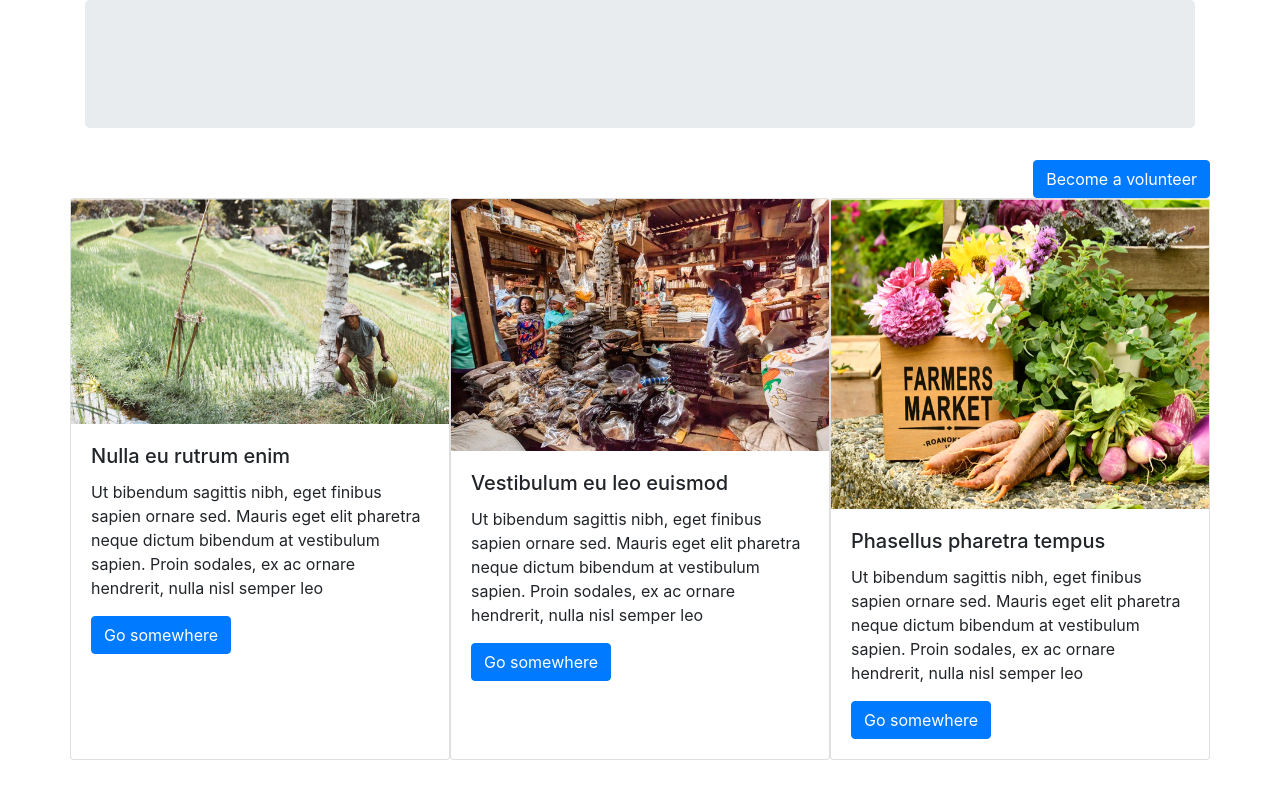
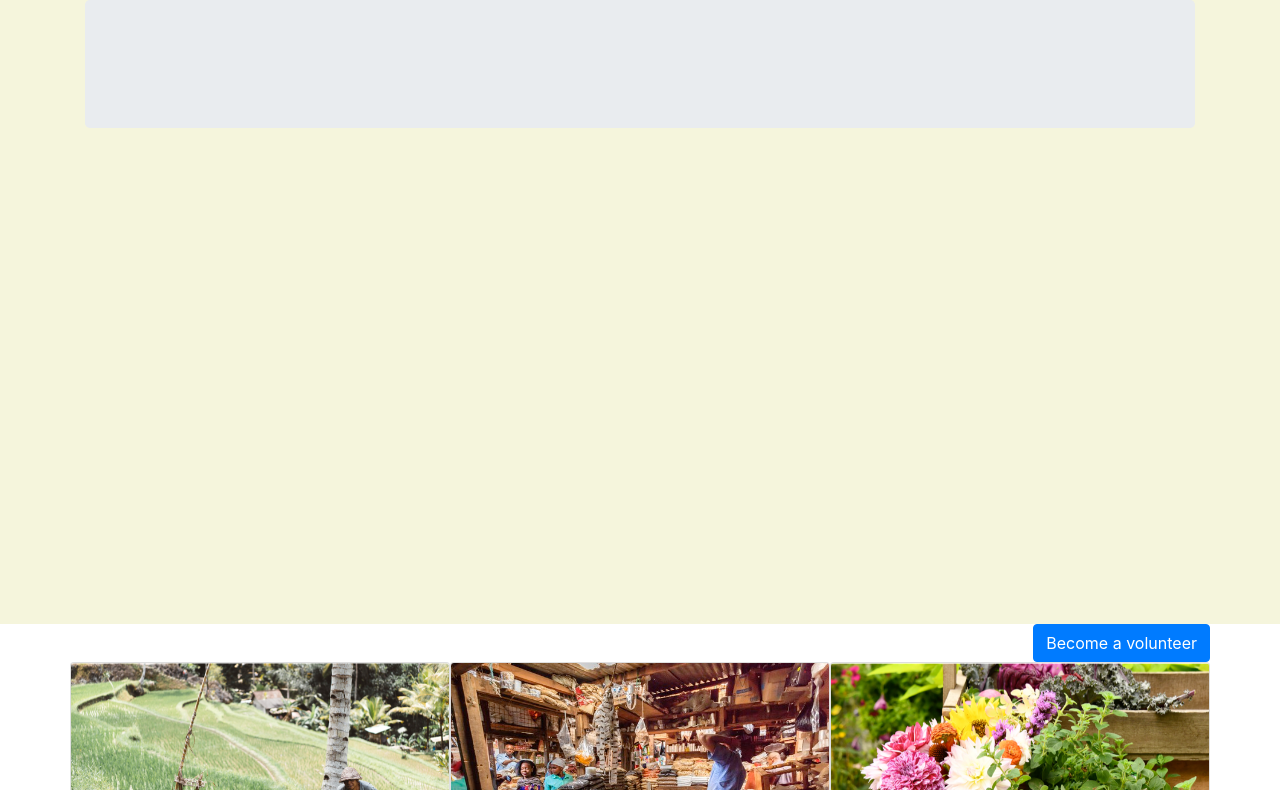
Before and after one commit to AndryRaza/Charity_Homepage, a plain HTML site: page index.html in a window 1280 px wide. Shown: the part 56-846 px from the top of the page. Before the commit the page ends 816 px from the top, so only its background shows below. Drawn offline with nearby package versions, Linux system fonts and the light colour scheme.

Commit message:
Link css

```diff
--- a/index.html
+++ b/index.html
@@ -9,6 +9,7 @@
     <!-- CSS -->
     <link rel="stylesheet" href="https://cdn.jsdelivr.net/npm/bootstrap@4.5.3/dist/css/bootstrap.min.css"
         integrity="sha384-TX8t27EcRE3e/ihU7zmQxVncDAy5uIKz4rEkgIXeMed4M0jlfIDPvg6uqKI2xXr2" crossorigin="anonymous">
+    <link rel="stylesheet" href="style.css">
 </head>
 
 <body>
@@ -66,7 +67,7 @@
 
 <!------------------Section What we do ------>
 
-<section class="contrainer-fluid">
+<section class="contrainer-fluid" id="what_we_do">
     <div class="container" >
         <div class="row d-flex justify-content-end">
             <button type="button" class="btn btn-primary">Become a volunteer</button>
--- a/style.css
+++ b/style.css
@@ -6,3 +6,7 @@ header{
     height: 680px;
     background-color: beige;
 }
+
+#what_we_do button{
+    background-color: 0E6248;
+}
```
